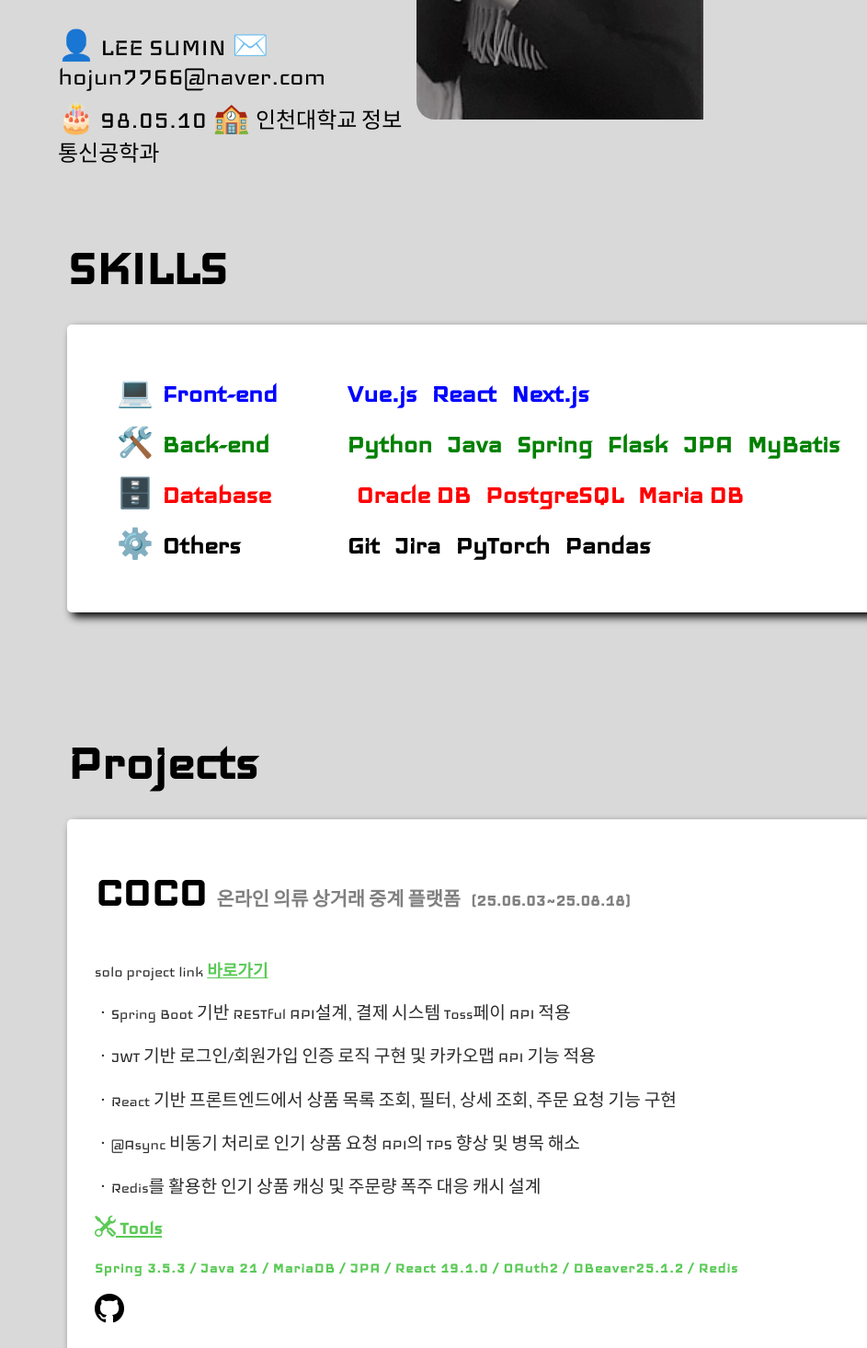
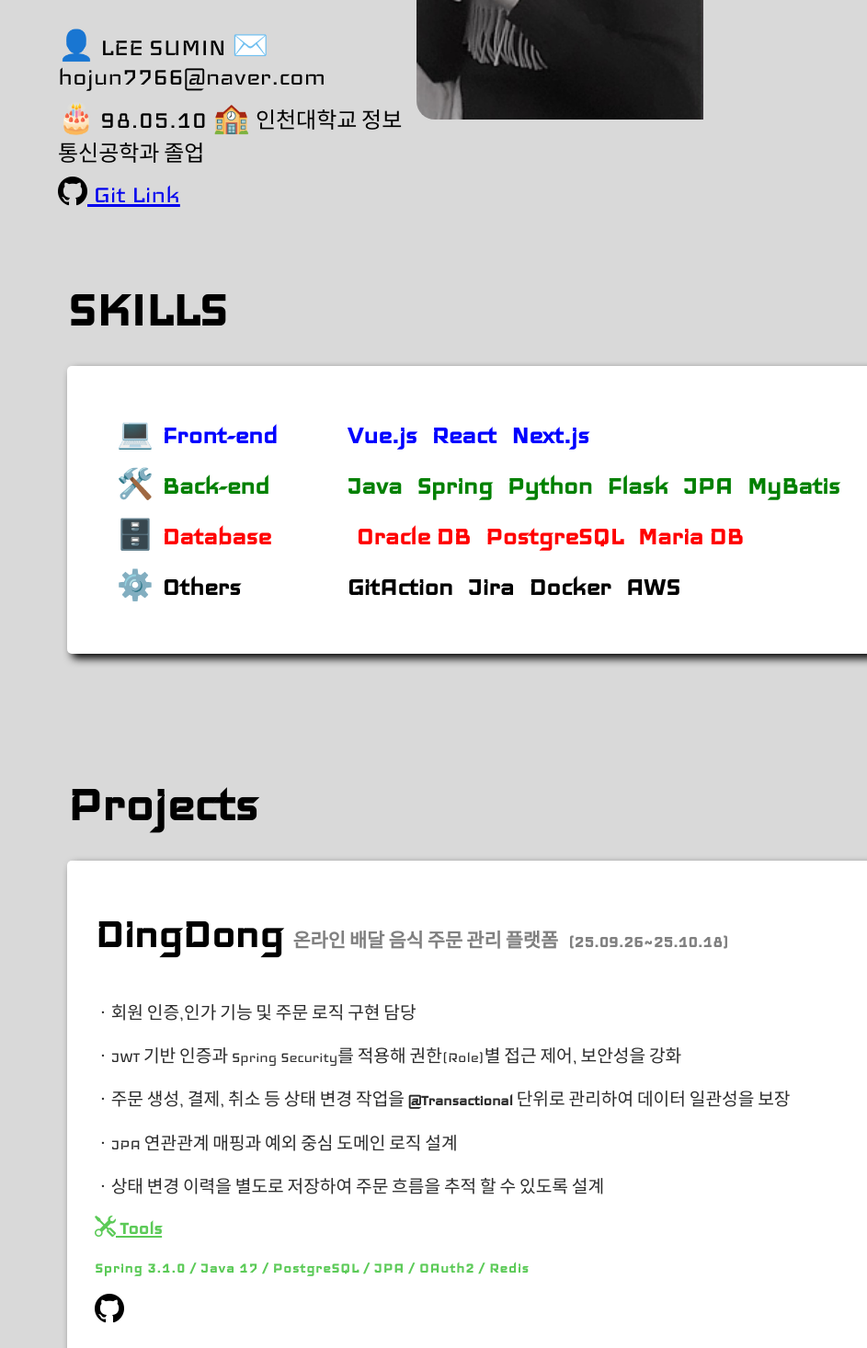
Before and after one commit to leesumin7766/portfolio, a Next.js app in the folder client/: page /main in a window 1280 px wide. Shown: the part 580-2046 px from the top of the page at 92% size, without its empty margins (337-1280 px from the left). Built offline with nearby package versions, Linux system fonts and the light colour scheme; a web font is replaced by a local one.

Commit message:
dingdong 추가

```diff
--- a/client/src/components/Main.js
+++ b/client/src/components/Main.js
@@ -33,9 +33,9 @@ const Main = () => {
        }}>
         <div className={styles.introText}>
           <h1>Introduction</h1>
-          <h2>안녕하세요<br/>IT 엔지니어<span className={styles.highlightName}>이수민</span>입니다</h2><p></p>
+          <h2>안녕하세요<br/>백엔드 개발자<span className={styles.highlightName}>이수민</span>입니다</h2><p></p>
           <div className ={styles.introP}>
-          <h4>다양한 툴을 능숙하게 다루는 개발자를 목표로 성장하고 있습니다<br></br>
+          <h4>Spring 백엔드 개발자를 목표로 성장하고 있습니다<br></br>
             AI에 대한 깊은 관심을 바탕으로 데이터 분석과 머신러닝 기술을 프로젝트에 적용해왔습니다<br></br>
           끊임없는 도전과 협업을 통해 다양한 프로젝트를 경험하며 성취감을 얻습니다</h4>
           </div>
@@ -48,7 +48,14 @@ const Main = () => {
           <h1>ABOUT ME</h1>
           <ul>
             <li>👤 LEE SUMIN  ✉️ hojun7766@naver.com</li>
-            <li>🎂 98.05.10  🏫 <span className={styles.koreanFont}>인천대학교 정보통신공학과</span></li>
+            <li>🎂 98.05.10  🏫 <span className={styles.koreanFont}>인천대학교 정보통신공학과 졸업</span></li>
+            <li><a
+              href="https://github.com/leesumin7766" // 👉 여기에 본인 GitHub 링크
+              target="_blank"
+              rel="noopener noreferrer"
+              className={styles.githubLink}>
+            <i className="bi bi-github"></i> Git Link</a>
+          </li>
           </ul>
         </div>
         <div className={styles.aboutRight}>
@@ -69,9 +76,9 @@ const Main = () => {
 
           <li className={styles.skillCategory2}>
               🛠️ <span className={styles.categoryBack}>Back-end</span>
-                  <span className={styles.skillItem}>Python</span>
                   <span className={styles.skillItem}>Java</span>
                   <span className={styles.skillItem}>Spring</span>
+                  <span className={styles.skillItem}>Python</span>
                   <span className={styles.skillItem}>Flask</span>
         <span className={styles.skillItem}>JPA</span>
         <span className={styles.skillItem}>MyBatis</span>
@@ -86,10 +93,10 @@ const Main = () => {
 
       <li className={styles.skillCategory4}>
         ⚙️ <span className={styles.categoryOthers}>Others</span>
-        <span className={styles.skillItem}>Git</span>
+        <span className={styles.skillItem}>GitAction</span>
         <span className={styles.skillItem}>Jira</span>
-        <span className={styles.skillItem}>PyTorch</span>
-        <span className={styles.skillItem}>Pandas</span>
+        <span className={styles.skillItem}>Docker</span>
+        <span className={styles.skillItem}>AWS</span>
       </li>
     </ul>
   </div>
@@ -98,6 +105,20 @@ const Main = () => {
 
 <section className={styles.projects} id="projects">
   <h1>Projects</h1>
+  <div className={styles.projectCard}>
+    <h2>DingDong <span>온라인 배달 음식 주문 관리 플랫폼</span> <span>(25.09.26~25.10.18)</span></h2>
+    <p>ㆍ회원 인증,인가 기능 및 주문 로직 구현 담당</p>
+    <p>ㆍJWT 기반 인증과 Spring Security를 적용해 권한(Role)별 접근 제어, 보안성을 강화</p>
+    <p>ㆍ주문 생성, 결제, 취소 등 상태 변경 작업을 <strong>@Transactional</strong> 단위로 관리하여 데이터 일관성을 보장</p>
+    <p>ㆍJPA 연관관계 매핑과 예외 중심 도메인 로직 설계</p>
+    <p>ㆍ상태 변경 이력을 별도로 저장하여 주문 흐름을 추적 할 수 있도록 설계</p>
+    <p className={styles.tools}><i class="bi bi-tools"></i> Tools</p>
+    <p className={styles.projecttools}>Spring 3.1.0 / Java 17 / PostgreSQL / JPA / OAuth2 / Redis</p>
+    <p></p>
+    <a href="https://github.com/leesumin7766/coco" target="_blank" rel="noopener noreferrer" className={styles.githubLink}>
+      <i className="bi bi-github"></i>
+    </a>
+  </div>
   <div className={styles.projectCard}>
     <h2>COCO <span>온라인 의류 상거래 중계 플랫폼</span> <span>(25.06.03~25.08.18)</span></h2>
     <p>solo project link <a
@@ -151,6 +172,15 @@ const Main = () => {
 
 <section className={styles.education} id="education">
   <h1>Education</h1>
+
+  <div className={styles.educationItem}>
+    <img src="/assets/images6.png" alt="Sparta Logo" />
+    <div>
+      <span className={styles.eng}>JAVA 단기심화 (스파르타코딩클럽)</span>
+      <p className={styles.dateTime}>(2025.09.15 - 2025.12.31) <strong>480Hours</strong></p>
+      <p className={styles.eduText}>- Spring 기반 AI 활용 프로젝트</p>
+    </div>
+  </div>
 
   <div className={styles.educationItem}>
     <img src="/assets/screen5.png" alt="KOSA Logo" />
```
Also changed, not shown: client/public/assets/images6.png (added).
